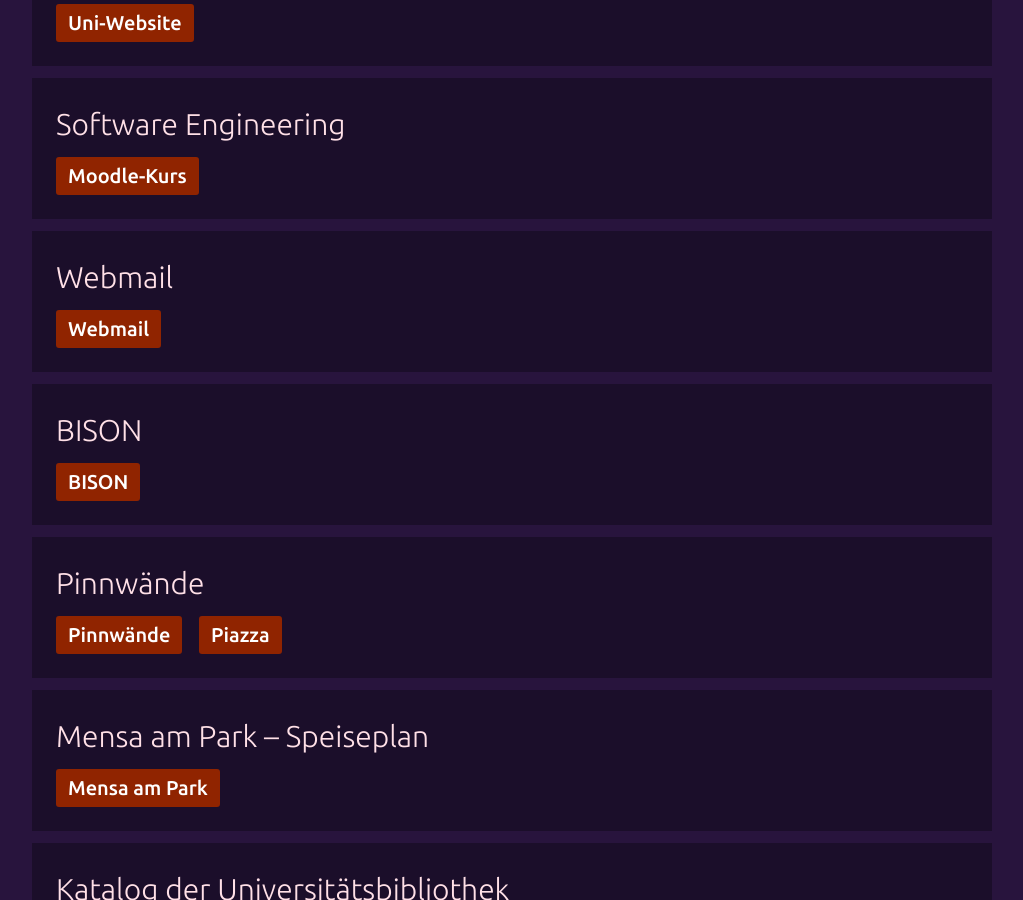
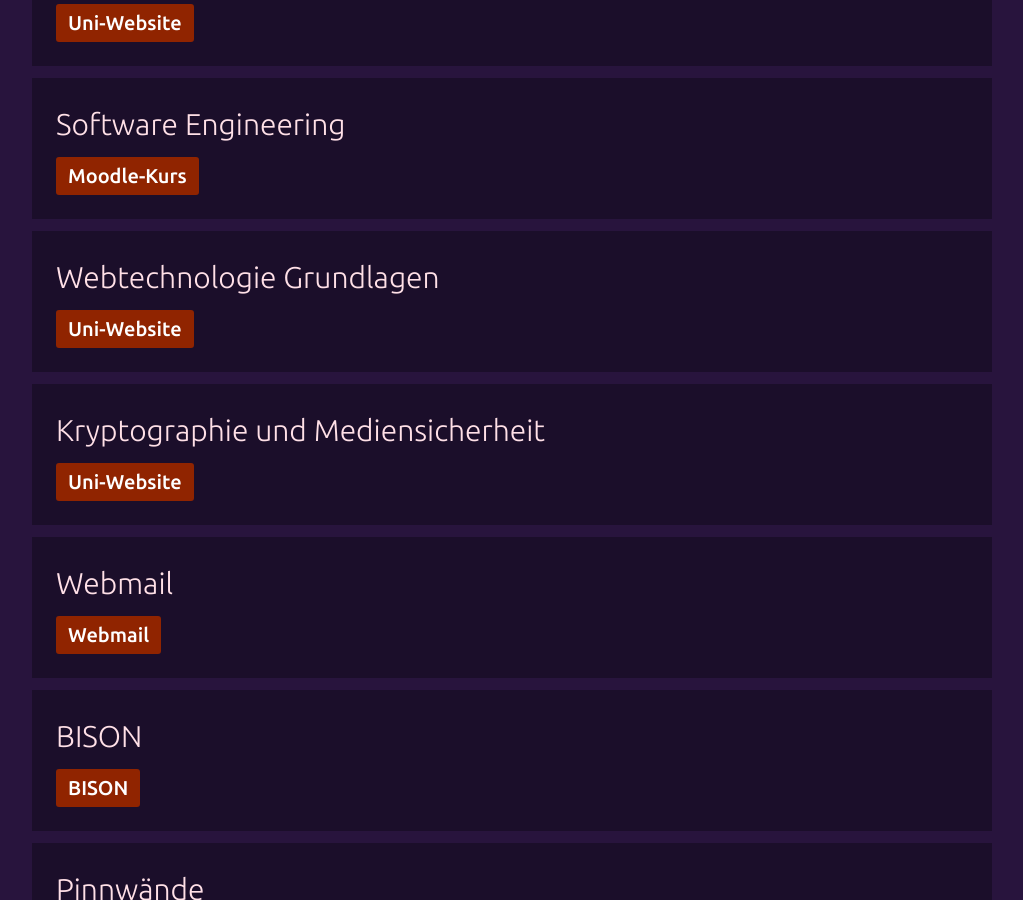
Before and after one commit to kleinfreund/hyperlink.cool, a Jekyll site: the page built from index.html, in a window 1280 px wide and 900 px high, scrolled down 2423 px. Shown: the whole window, without its empty margins (128-1151 px from the left). Built offline with Jekyll 4.4.1, drawn with Linux system fonts in a browser that asks for light colours; part of the change alters nothing that is shown.

```diff
--- a/_data/records.json
+++ b/_data/records.json
@@ -19,7 +19,7 @@
             {
                 "title": "Tutoriumsfolien",
                 "key": "dst",
-                "url": "http://webuser.uni-weimar.de/~lopa1693/materialien/master/master.html"
+                "url": "http://webuser.uni-weimar.de/~lopa1693/master/index.html"
             }
         ]
     },
@@ -220,6 +220,34 @@
             }
         ]
     },
+    "web": {
+        "key": "web",
+        "title": "Webtechnologie Grundlagen",
+        "abbr": "WEB",
+        "keywords": ["4. Semester", ""],
+        "persons": ["Benno Stein"],
+        "links": [
+            {
+                "title": "Uni-Website",
+                "key": "web",
+                "url": "http://www.uni-weimar.de/en/media/chairs/webis/teaching/lecturenotes/#web-technology"
+            }
+        ]
+    },
+    "km": {
+        "key": "km",
+        "title": "Kryptographie und Mediensicherheit",
+        "abbr": "KM",
+        "keywords": ["4. Semester", "Kryptografie"],
+        "persons": ["Stefan Lucks", "Eik List", "Jakob Wenzel"],
+        "links": [
+            {
+                "title": "Uni-Website",
+                "key": "km",
+                "url": "https://www.uni-weimar.de/de/medien/professuren/mediensicherheit/teaching/ss-2016/"
+            }
+        ]
+    },
     "mail": {
         "key": "mail",
         "title": "Webmail",
```
